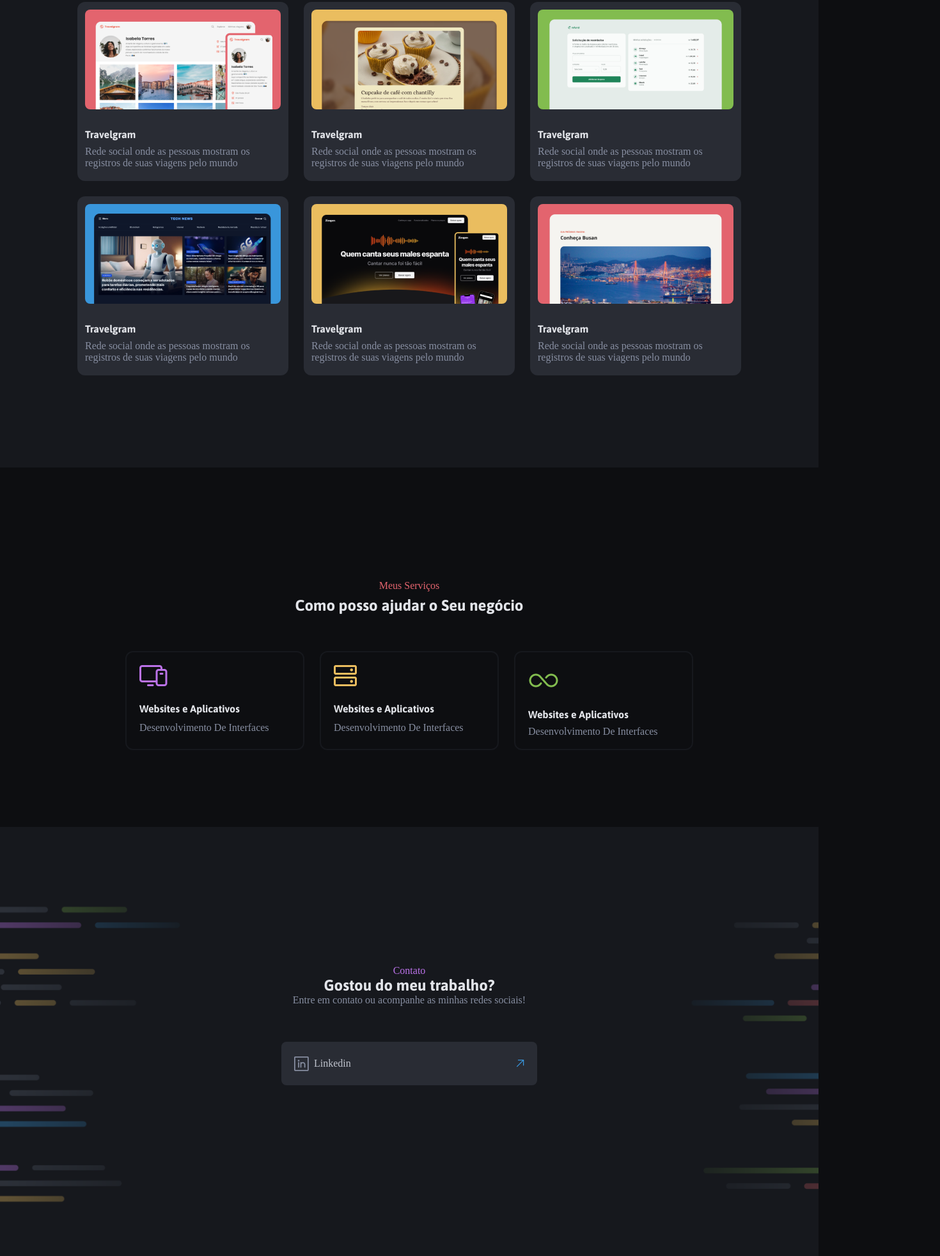
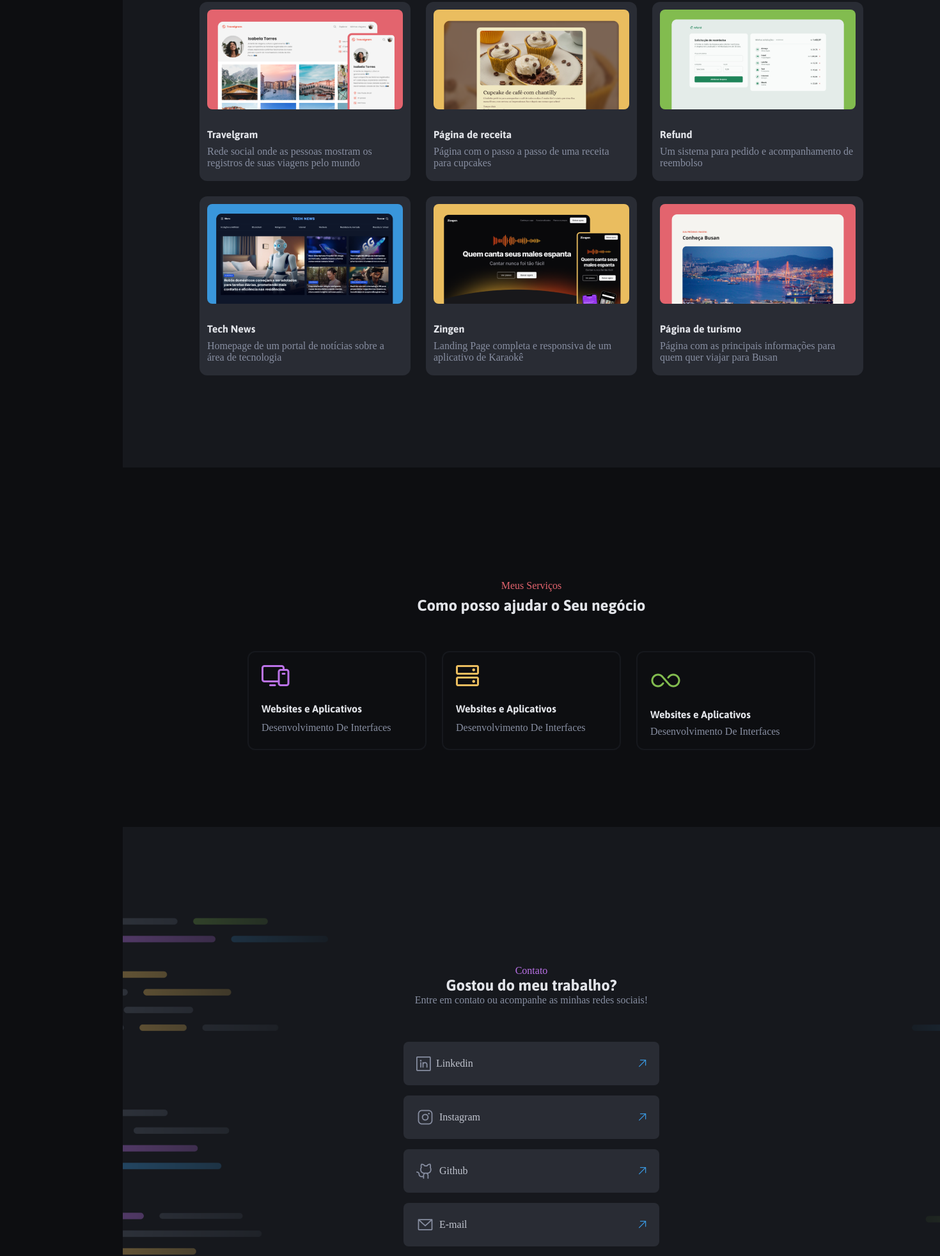
Before and after one commit to tawhinchiang/Portfolio-Dev-, a plain HTML site: page index.html in a window 1280 px wide. Shown: the part 1018-2982 px from the top of the page at 64% size, 1470 px wide, since content can reach past the window. Drawn offline with Linux system fonts and the light colour scheme.

Commit message:
Finalizando Projeto

```diff
--- a/index.html
+++ b/index.html
@@ -121,6 +121,7 @@
             </header>
 
             <div class="grid grid-flow-col">
+
                 <a href="https://github.com/tawhinchiang/Travelgram">
                     <div class="card-projects grid ">
 
@@ -146,10 +147,9 @@
                         </div>
                         <div>
                             <h3>
-                                Travelgram
+                                Tech News
                             </h3>
-                            <p class="text-sm">Rede social onde as pessoas mostram os registros de suas viagens pelo
-                                mundo
+                            <p class="text-sm">Homepage de um portal de notícias sobre a área de tecnologia
                             </p>
                         </div>
                     </div>
@@ -163,10 +163,9 @@
                         </div>
                         <div>
                             <h3>
-                                Travelgram
+                                Página de receita
                             </h3>
-                            <p class="text-sm">Rede social onde as pessoas mostram os registros de suas viagens pelo
-                                mundo
+                            <p class="text-sm">Página com o passo a passo de uma receita para cupcakes
                             </p>
                         </div>
                     </div>
@@ -180,10 +179,9 @@
                         </div>
                         <div>
                             <h3>
-                                Travelgram
+                                Zingen
                             </h3>
-                            <p class="text-sm">Rede social onde as pessoas mostram os registros de suas viagens pelo
-                                mundo
+                            <p class="text-sm">Landing Page completa e responsiva de um aplicativo de Karaokê
                             </p>
                         </div>
                     </div>
@@ -196,10 +194,9 @@
                         </div>
                         <div>
                             <h3>
-                                Travelgram
+                                Refund
                             </h3>
-                            <p class="text-sm">Rede social onde as pessoas mostram os registros de suas viagens pelo
-                                mundo
+                            <p class="text-sm">Um sistema para pedido e acompanhamento de reembolso
                             </p>
                         </div>
                     </div>
@@ -212,10 +209,9 @@
                         </div>
                         <div>
                             <h3>
-                                Travelgram
+                                Página de turismo
                             </h3>
-                            <p class="text-sm">Rede social onde as pessoas mostram os registros de suas viagens pelo
-                                mundo
+                            <p class="text-sm">Página com as principais informações para quem quer viajar para Busan
                             </p>
                         </div>
                     </div>
@@ -267,13 +263,43 @@
                 <h1 class="title-md">Gostou do meu trabalho? </h1>
                 <p class="text-sm">Entre em contato ou acompanhe as minhas redes sociais!</p>
             </header>
-
-            <div class="card-contact grid grid-flow-col">
-                <div class="flex gap-8">
-                    <img src="assets/icons/linkedin.png" alt="">
-                    <span class="text-md">Linkedin</span>
+            <div class="grid">
+            <a href="https:www.linkedin.com/in/tawhin-chiang-532127228">
+                <div class="card-contact grid grid-flow-col">
+                    <div class="flex gap-8">
+                        <img src="assets/icons/linkedin.png" alt="">
+                        <span class="text-md">Linkedin</span>
+                    </div>
+                    <img src="assets/icons/arrow.png" alt="">
                 </div>
-                <img src="assets/icons/arrow.png" alt="">
+            </a>
+            <a href="https://www.instagram.com/yochiang.tawhin/">
+                <div class="card-contact grid grid-flow-col">
+                    <div class="flex gap-8">
+                        <img src="assets/icons/InstagramLogo.png" alt="">
+                        <span class="text-md">Instagram</span>
+                    </div>
+                    <img src="assets/icons/arrow.png" alt="">
+                </div>
+            </a>
+            <a href="https://github.com/tawhinchiang">
+                <div class="card-contact grid grid-flow-col">
+                    <div class="flex gap-8">
+                        <img src="assets/icons/GithubLogo.png" alt="">
+                        <span class="text-md">Github</span>
+                    </div>
+                    <img src="assets/icons/arrow.png" alt="">
+                </div>
+            </a>
+            <a href="tawhinchiang89@gmail.com">
+                <div class="card-contact grid grid-flow-col">
+                    <div class="flex gap-8">
+                        <img src="assets/icons/EnvelopeSimple.png" alt="">
+                        <span class="text-md">E-mail</span>
+                    </div>
+                    <img src="assets/icons/arrow.png" alt="">
+                </div>
+            </a>
             </div>
         </section>
     </main>
--- a/styles/global.css
+++ b/styles/global.css
@@ -50,9 +50,7 @@ main{
 a{
  text-decoration: none;
 }
-a:hover{
 
-}
 h1{
     color:var(--base-gray-100);
     font: var(--title-lg);
--- a/styles/section.css
+++ b/styles/section.css
@@ -59,6 +59,7 @@
     }
 
 }
+
 #projects {
     grid-area: projects;
     padding: 72px 120px 144px 120px;
@@ -96,6 +97,14 @@
 
 
     }
+
+    a:hover {
+        .card-projects {
+            border-radius: 12px;
+            border: 0.1px solid var(--base-gray-300);
+        }
+    }
+
 }
 
 #services {
@@ -124,15 +133,19 @@
 }
 
 #contact {
-    padding:128px 120px 200px 120px;
+    padding: 128px 120px 200px 120px;
     grid-area: contact;
     background-image: url('../assets/Background_Intro.png');
     background-size: cover;
     min-height: 750px;
-    .card-contact{
+   & > div{
+    gap: 16px;
+   }
+    .card-contact {
+
         margin: 0 auto;
-        border-radius:8px;
-        padding-inline:20px;
+        border-radius: 8px;
+        padding-inline: 20px;
         align-items: center;
         justify-content: space-between;
         width: 400px;
@@ -140,4 +153,12 @@
         background-color: var(--base-gray-400);
 
     }
+
+    a:hover{
+        .card-contact{
+
+            border: 0.2px solid var(--principal-blue);
+
+        }
+    }
 }
--- a/styles/utilitys.css
+++ b/styles/utilitys.css
@@ -1,5 +1,5 @@
 .container{
-    max-width:1360px;
+    max-width:70%;
     margin-inline: auto;
 
 }
```
Also changed, not shown: assets/icons/EnvelopeSimple.png (added), assets/icons/GithubLogo.png (added), assets/icons/InstagramLogo.png (added).
